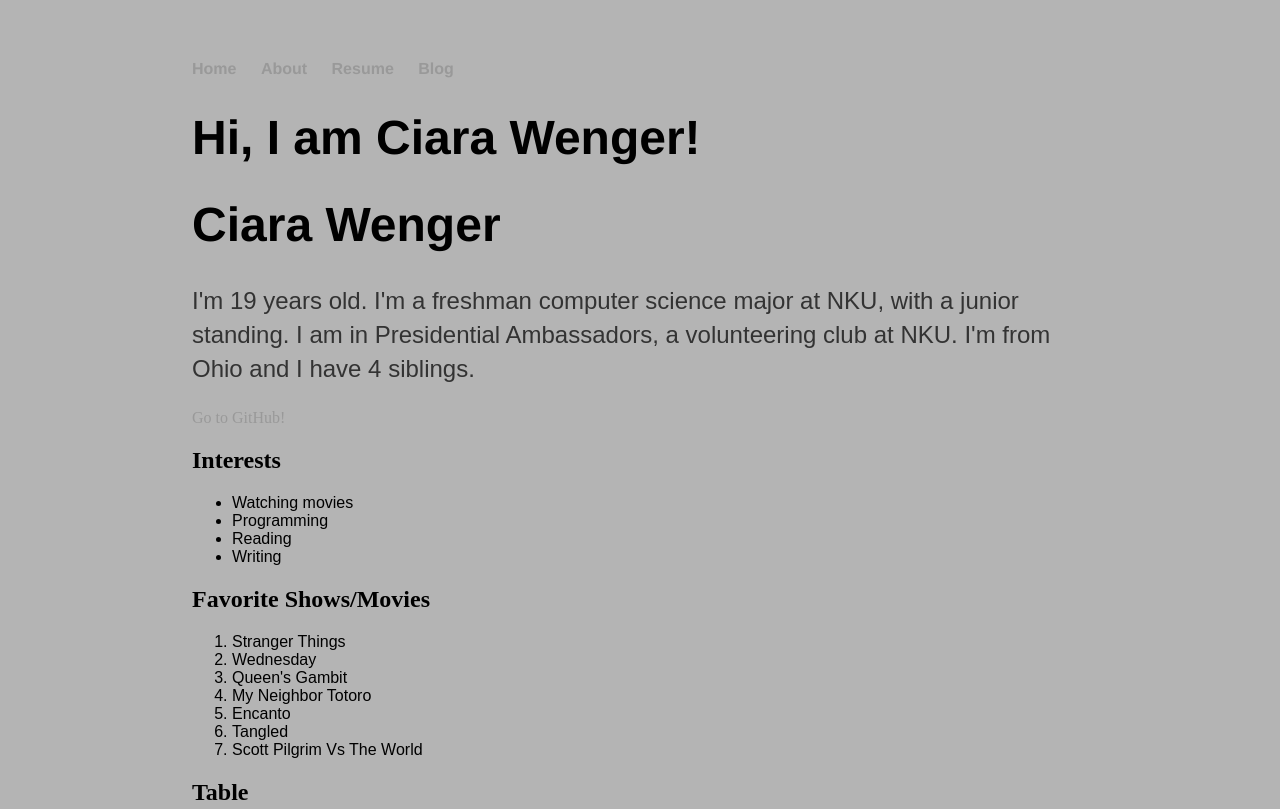
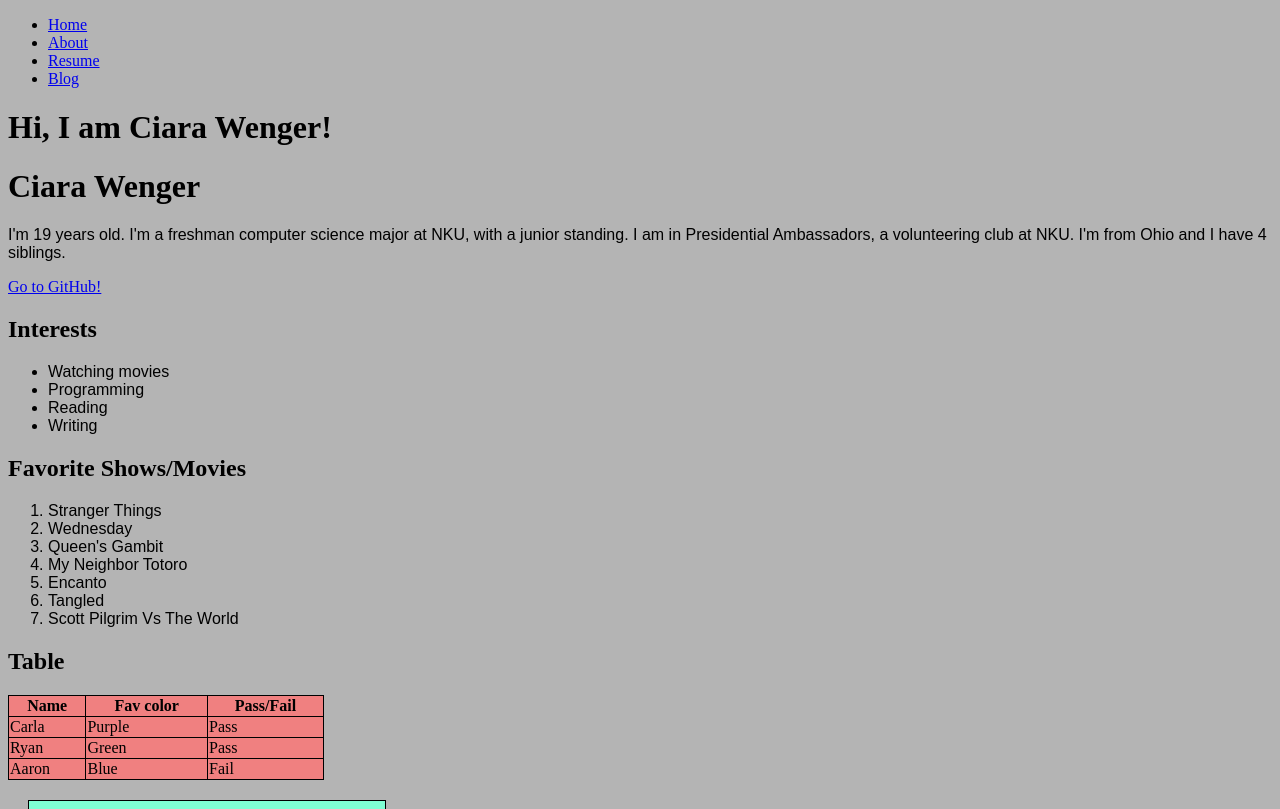
Before and after one commit to CiaraWenger2/CiaraWenger2, a plain HTML site: page index.html in a window 1280 px wide. Shown: the top 809 px of the page. Drawn offline with Linux system fonts and the light colour scheme.

Commit message:
adding html file

```diff
--- a/index.html
+++ b/index.html
@@ -1,23 +1,6 @@
 <!DOCTYPE html>
 <html>
- <head>
-   <title>Ciara Wenger Portfolio</title>
-   <link rel="stylesheet" href="css/styles.css">
-   <link href="Website.html">
- </head>
- <body>
-   <nav>
-     <ul>
-       <li><a href=”/”>Home</a></li>
-       <li><a href=”/about”>About</a></li>
-       <li><a href=”/resume”>Resume</a></li>
-       <li><a href=”/blog”>Blog</a></li>
-     </ul>
-   </nav>
-   <div class=”container”>
-     <div class=”blurb”>
-       <h1>Hi, I am Ciara Wenger!</h1>
-       <p>  <head>
+<head>
     <title>INF 286 - Lab 3</title>
     <style>
       table, th, tr, td {
@@ -50,13 +33,24 @@
           }
       </style>
   </head>
+ <body>
+   <nav>
+     <ul>
+       <li><a href=”/”>Home</a></li>
+       <li><a href=”/about”>About</a></li>
+       <li><a href=”/resume”>Resume</a></li>
+       <li><a href=”/blog”>Blog</a></li>
+     </ul>
+   </nav>
+   <div class=”container”>
+     <div class=”blurb”>
+       <h1>Hi, I am Ciara Wenger!</h1>
+       <body style="background-color:rgb(180, 180, 180);">
+        <h1>Ciara Wenger</h1>
+          <p style="font-family: Arial">I'm 19 years old. I'm a freshman computer science major at NKU, with a junior standing. I am in Presidential Ambassadors,
+           a volunteering club at NKU. I'm from Ohio and I have 4 siblings.</p>
 
-  <body style="background-color:rgb(180, 180, 180);">
-
-    <h1>Ciara Wenger</h1>
-    <p style="font-family: Arial">I'm 19 years old. I'm a freshman computer science major at NKU, with a junior standing. I am in Presidential Ambassadors,
-    a volunteering club at NKU. I'm from Ohio and I have 4 siblings.</p>
-    <a href="https://github.com/" target="_blank">Go to GitHub!</a>
+         <a href="https://github.com/" target="_blank">Go to GitHub!</a>
 
     <h2>Interests</h2>
       <ul style="font-family:Arial">
@@ -108,8 +102,6 @@
       <h3>Classes</h3>
       <p>Tne students are graded in their classes based on a pass/fail system.</p>
     </div></p>
-     </div>
-   </div>
    <footer>
    <ul>
      <li><a href=”mailto:wengerc3@mymail.nku.edu”>wengerc3@mymail.nku.edu</a></li>
```
